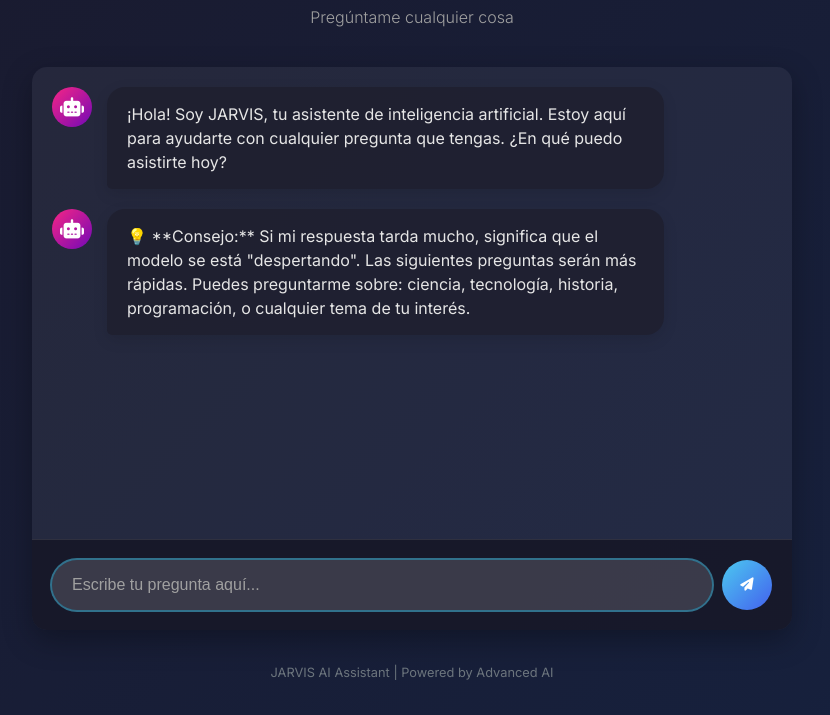
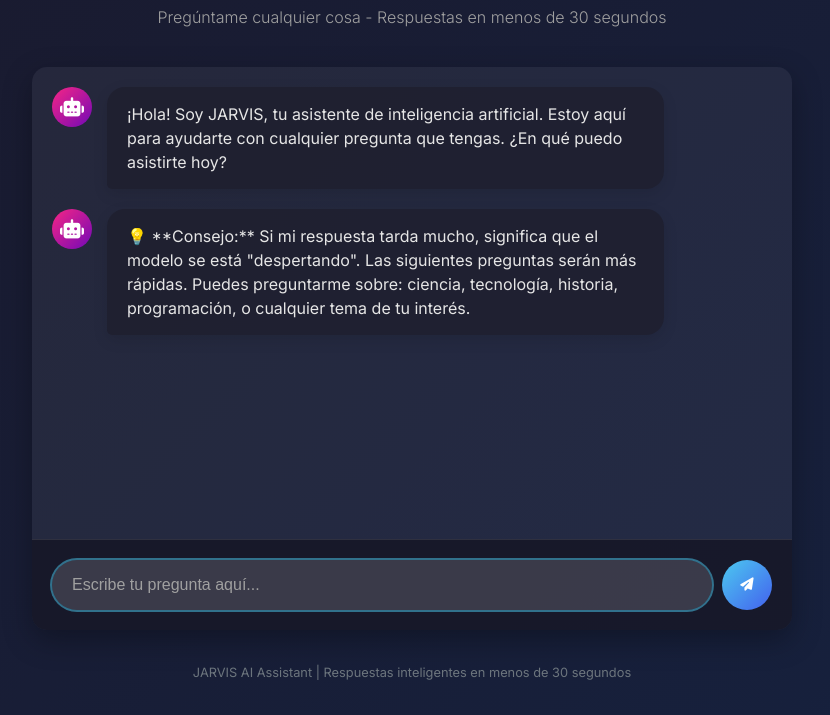
Before and after one commit to karyhk/jarvis-ia, a plain HTML site: page index.html in a window 1280 px wide. Shown: the part 85-800 px from the top of the page, without its empty margins (228-1058 px from the left). Drawn offline with Linux system fonts and the light colour scheme.

Commit message:
Enhance subtitle and footer for response time clarity
Updated subtitle and footer text to include response time.

```diff
--- a/index.html
+++ b/index.html
@@ -15,7 +15,7 @@
                 <i class="fas fa-robot"></i>
                 <h1>JARVIS <span class="ai-label">Asistente IA</span></h1>
             </div>
-            <div class="subtitle">Pregúntame cualquier cosa</div>
+            <div class="subtitle">Pregúntame cualquier cosa - Respuestas en menos de 30 segundos</div>
         </header>
 
         <div class="chat-container">
@@ -41,7 +41,7 @@
         </div>
 
         <footer class="footer">
-            <p>JARVIS AI Assistant | Powered by Advanced AI</p>
+            <p>JARVIS AI Assistant | Respuestas inteligentes en menos de 30 segundos</p>
         </footer>
     </div>
 
```
